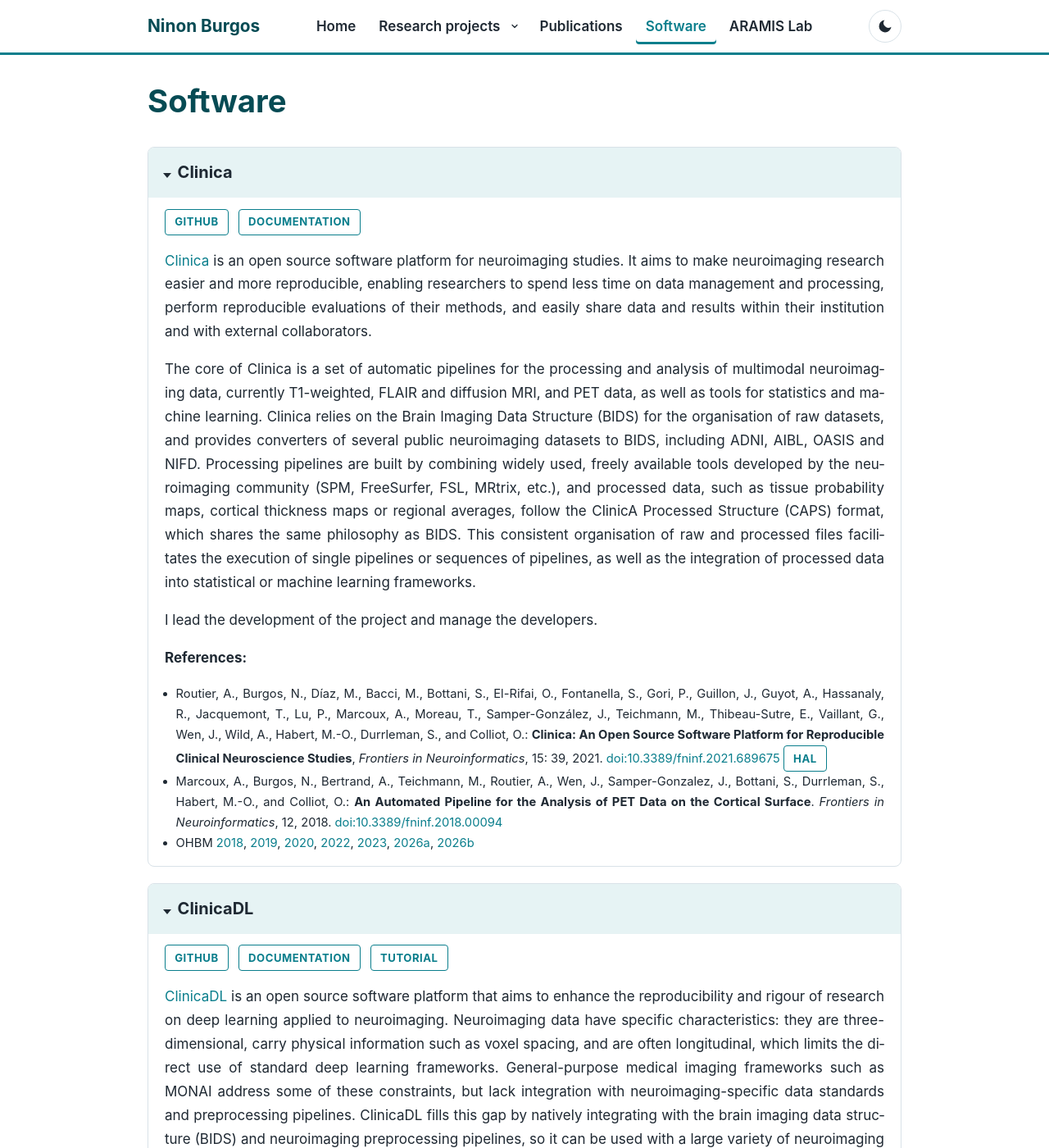
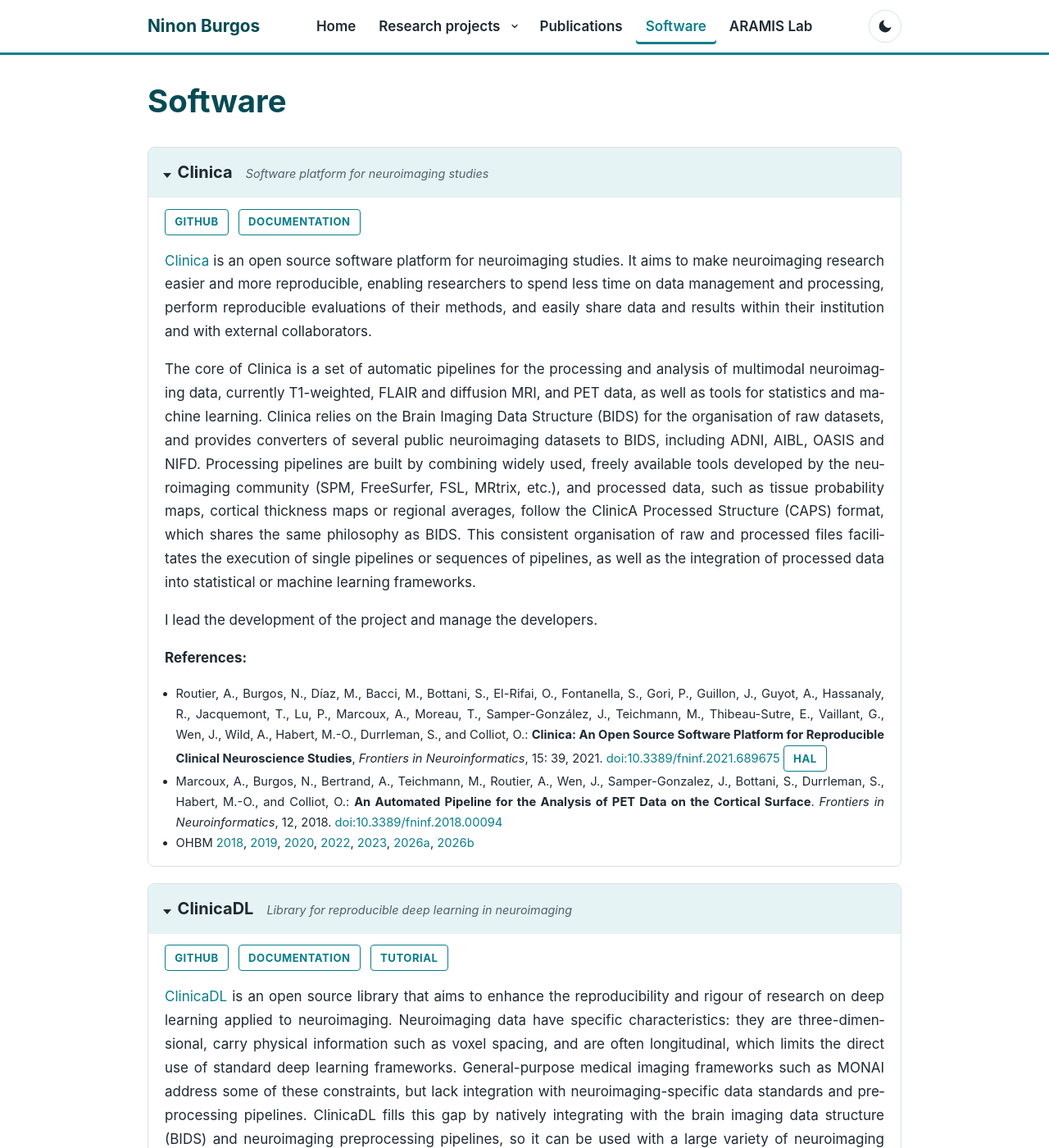
Before and after one commit to nburgos/nburgos.github.io, a Jekyll site: the page built from software.md, in a window 1280 px wide and 1400 px high. Shown: the whole window at 82% size. Built offline with Jekyll 4.4.1, drawn with Linux system fonts in a browser that asks for light colours; some of the changed text lies outside the part shown.

Commit message:
Software page: one-line descriptions in section headers, ClinicaDL wording fix

```diff
--- a/_sass/_publications.scss
+++ b/_sass/_publications.scss
@@ -203,6 +203,35 @@
   padding: 0 1.25rem;
 }
 
+// One-sentence description aligned with the section title in the summary row
+.software-summary {
+  font-size: 0.9rem;
+  font-weight: 400;
+  font-style: italic;
+  color: var(--text-muted);
+  flex: 1;
+  min-width: 0;
+  overflow: hidden;
+  text-overflow: ellipsis;
+  white-space: nowrap;
+}
+
+details.software-group > summary:hover .software-summary {
+  color: #fff;
+  opacity: 0.9;
+}
+
+@media (max-width: 767px) {
+  .software-summary {
+    white-space: normal;
+    overflow: visible;
+    text-overflow: clip;
+    flex-basis: 100%;
+    order: 2;
+    margin-top: 0.15rem;
+  }
+}
+
 // Reference lists inside software sections: slightly smaller, bullets indented
 details.software-group > ul {
   font-size: 0.92rem;
--- a/software.md
+++ b/software.md
@@ -5,7 +5,7 @@
 ---
 
 <details class="software-group" open markdown="1">
-<summary class="software-heading"><span class="software-title">Clinica</span></summary>
+<summary class="software-heading"><span class="software-title">Clinica</span><span class="software-summary">Software platform for neuroimaging studies</span></summary>
 
 <p class="software-links">
   <a class="pub-link" href="https://github.com/aramis-lab/clinica" target="_blank" rel="noopener">GitHub</a>
@@ -27,7 +27,7 @@
 </details>
 
 <details class="software-group" open markdown="1">
-<summary class="software-heading"><span class="software-title">ClinicaDL</span></summary>
+<summary class="software-heading"><span class="software-title">ClinicaDL</span><span class="software-summary">Library for reproducible deep learning in neuroimaging</span></summary>
 
 <p class="software-links">
   <a class="pub-link" href="https://github.com/aramis-lab/clinicadl" target="_blank" rel="noopener">GitHub</a>
@@ -35,7 +35,7 @@
   <a class="pub-link" href="https://aramislab.paris.inria.fr/clinicadl/tuto" target="_blank" rel="noopener">Tutorial</a>
 </p>
 
-[ClinicaDL](https://clinicadl.readthedocs.io) is an open source software platform that aims to enhance the reproducibility and rigour of research on deep learning applied to neuroimaging. Neuroimaging data have specific characteristics: they are three-dimensional, carry physical information such as voxel spacing, and are often longitudinal, which limits the direct use of standard deep learning frameworks. General-purpose medical imaging frameworks such as MONAI address some of these constraints, but lack integration with neuroimaging-specific data standards and preprocessing pipelines. ClinicaDL fills this gap by natively integrating with the brain imaging data structure (BIDS) and neuroimaging preprocessing pipelines, so it can be used with a large variety of neuroimaging datasets.
+[ClinicaDL](https://clinicadl.readthedocs.io) is an open source library that aims to enhance the reproducibility and rigour of research on deep learning applied to neuroimaging. Neuroimaging data have specific characteristics: they are three-dimensional, carry physical information such as voxel spacing, and are often longitudinal, which limits the direct use of standard deep learning frameworks. General-purpose medical imaging frameworks such as MONAI address some of these constraints, but lack integration with neuroimaging-specific data standards and preprocessing pipelines. ClinicaDL fills this gap by natively integrating with the brain imaging data structure (BIDS) and neuroimaging preprocessing pipelines, so it can be used with a large variety of neuroimaging datasets.
 
 Its main features include data preparation, model training, inference and prediction, and interpretation algorithms, supporting classification, regression, reconstruction, segmentation and generative tasks. Training outputs follow a dedicated structure, the Model Analysis and Processing Structure (MAPS), which stores checkpoints, logs, evaluation results and all elements required to reproduce an experiment, such as user-defined variables and the Python environment, thereby guarding against data leakage and ensuring reproducibility and fair comparison between models. The combination of ClinicaDL and its companion project Clinica allows an end-to-end neuroimaging analysis, from the download of raw datasets to the interpretation of trained networks, including preprocessing, quality check, label definition, architecture search, and network training and evaluation.
 
@@ -49,7 +49,7 @@
 </details>
 
 <details class="software-group" open markdown="1">
-<summary class="software-heading"><span class="software-title">AD-ML / AD-DL</span></summary>
+<summary class="software-heading"><span class="software-title">AD-ML / AD-DL</span><span class="software-summary">Frameworks for reproducible machine learning and deep learning classification of Alzheimer's disease</span></summary>
 
 <p class="software-links">
   <a class="pub-link" href="https://github.com/aramis-lab/ad-ml" target="_blank" rel="noopener">GitHub (AD-ML)</a>
@@ -70,7 +70,7 @@
 </details>
 
 <details class="software-group" open markdown="1">
-<summary class="software-heading"><span class="software-title">NiftyWeb</span></summary>
+<summary class="software-heading"><span class="software-title">NiftyWeb pCT</span><span class="software-summary">Web service tool for synthesis of CT images from MRI data</span></summary>
 
 <p class="software-links">
   <a class="pub-link" href="http://niftyweb.cs.ucl.ac.uk/index.php" target="_blank" rel="noopener">NiftyWeb</a>
@@ -88,7 +88,7 @@
 </details>
 
 <details class="software-group" open markdown="1">
-<summary class="software-heading"><span class="software-title">NiftySeg</span></summary>
+<summary class="software-heading"><span class="software-title">NiftySeg</span><span class="software-summary">Image segmentation and parcellation software</span></summary>
 
 <p class="software-links">
   <a class="pub-link" href="https://github.com/KCL-BMEIS/NiftySeg" target="_blank" rel="noopener">GitHub</a>
```
